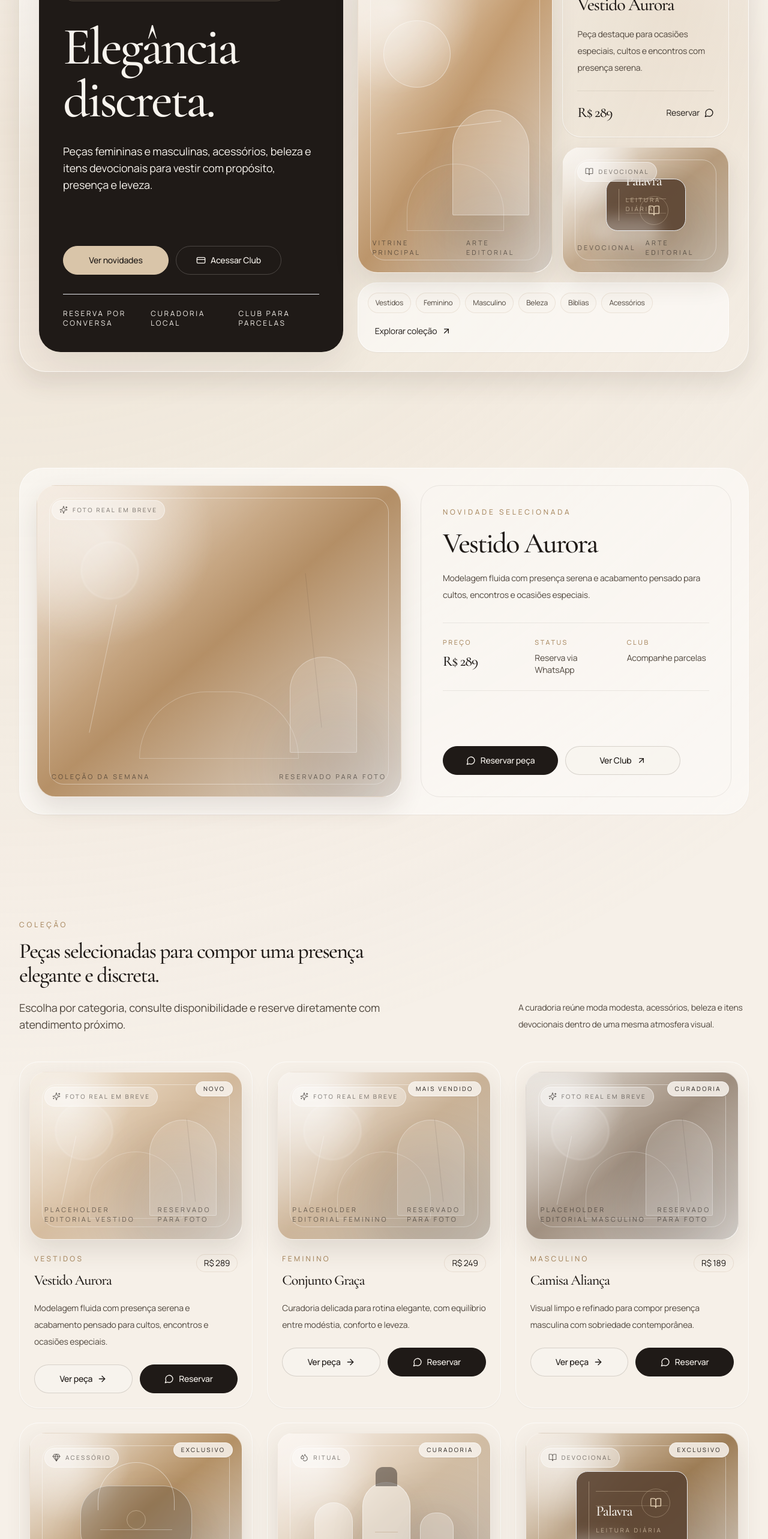
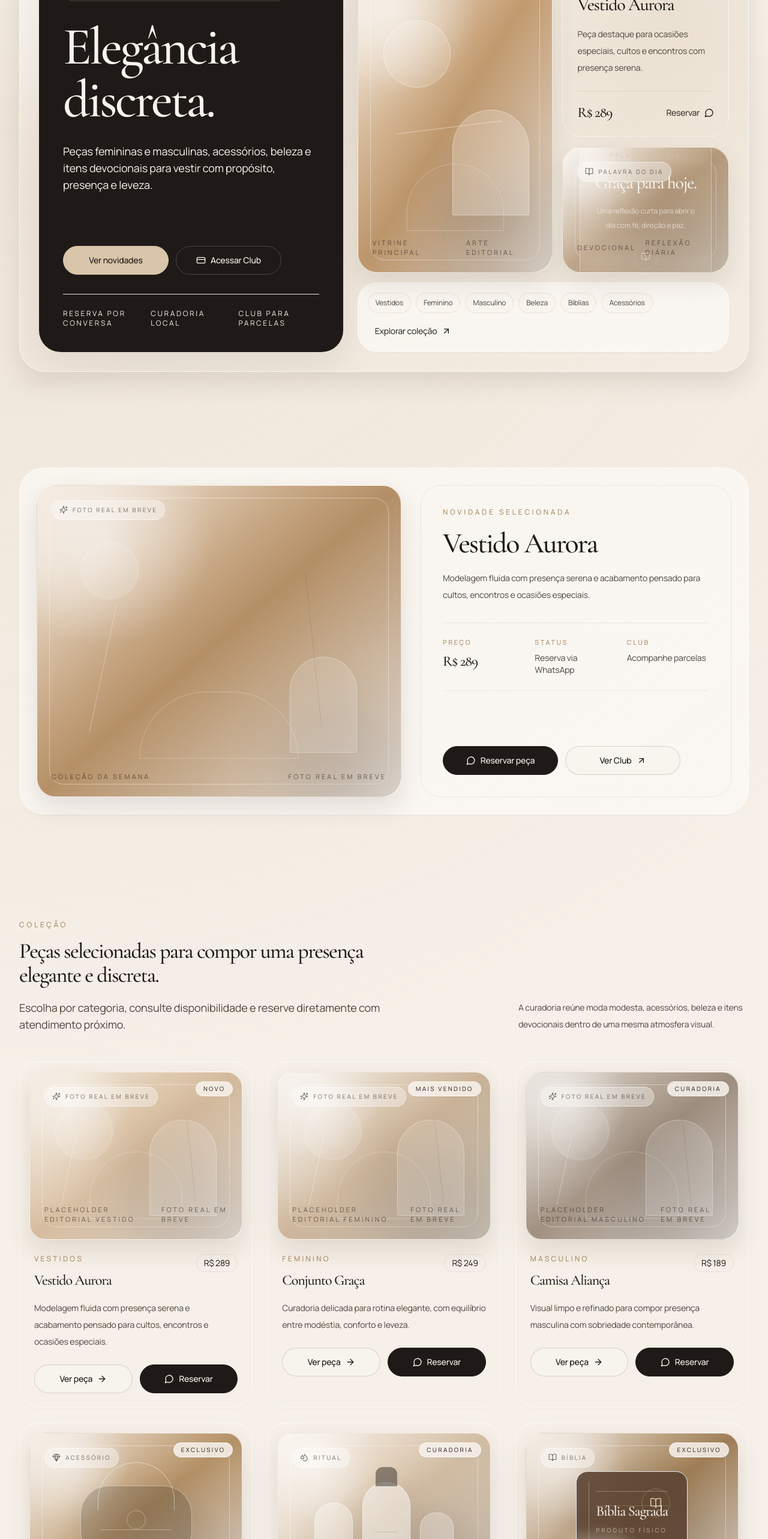
Before and after one commit to Juniorsilva-tech/Princessmel-boutique, a Next.js app: page / in a window 1280 px wide. Shown: the part 234-2800 px from the top of the page at 60% size. Built offline with nearby package versions, Linux system fonts and the light colour scheme.

Commit message:
Separate daily word and Bible product visuals

```diff
--- a/src/components/ui/editorial-placeholder.tsx
+++ b/src/components/ui/editorial-placeholder.tsx
@@ -5,10 +5,18 @@ import { cn } from "@/lib/utils";
 function getScene(label: string) {
   const normalized = label.toLowerCase();
 
-  if (normalized.includes("bíblia") || normalized.includes("devocional")) {
+  if (normalized.includes("palavra") || normalized.includes("devocional")) {
+    return {
+      kind: "dailyWord",
+      tag: "Palavra do dia",
+      Icon: BookOpen,
+    };
+  }
+
+  if (normalized.includes("bíblia") || normalized.includes("biblia")) {
     return {
       kind: "bible",
-      tag: "Devocional",
+      tag: "Bíblia",
       Icon: BookOpen,
     };
   }
@@ -69,6 +77,21 @@ export function EditorialPlaceholder({
       <div className="absolute -left-12 top-10 h-44 w-44 rounded-full bg-white/20 blur-2xl" />
       <div className="absolute -bottom-12 right-0 h-52 w-52 rounded-full bg-ink/10 blur-2xl" />
 
+      {scene.kind === "dailyWord" ? (
+        <div className="absolute inset-0 flex items-center justify-center px-7 py-8">
+          <div className="relative w-full max-w-[300px] rounded-[1.5rem] border border-white/35 bg-ink/62 p-6 text-center text-ivory shadow-velvet backdrop-blur-sm transition duration-500 group-hover:-translate-y-1 group-hover:scale-[1.015]">
+            <p className="text-[10px] uppercase tracking-[0.32em] text-champagne/80">Palavra do dia</p>
+            <p className="mt-5 font-serif text-3xl leading-tight">Graça para hoje.</p>
+            <p className="mx-auto mt-4 max-w-[220px] text-xs leading-6 text-ivory/70">
+              Uma reflexão curta para abrir o dia com fé, direção e paz.
+            </p>
+            <div className="mx-auto mt-5 flex h-10 w-10 items-center justify-center rounded-full border border-champagne/35 text-champagne">
+              <BookOpen className="h-4 w-4" />
+            </div>
+          </div>
+        </div>
+      ) : null}
+
       {scene.kind === "bible" ? (
         <div className="absolute inset-0 flex items-center justify-center px-10 pb-12 pt-8">
           <div className="relative h-[68%] w-[68%] max-w-[270px] rounded-[1.2rem] border border-ink/12 bg-[#5b4432]/90 shadow-velvet transition duration-500 group-hover:-rotate-2 group-hover:scale-[1.025]">
@@ -79,8 +102,8 @@ export function EditorialPlaceholder({
               <BookOpen className="h-5 w-5" />
             </div>
             <div className="absolute bottom-7 left-8 right-8">
-              <p className="font-serif text-2xl text-ivory">Palavra</p>
-              <p className="mt-2 text-[10px] uppercase tracking-[0.28em] text-champagne/80">Leitura diária</p>
+              <p className="font-serif text-2xl text-ivory">Bíblia Sagrada</p>
+              <p className="mt-2 text-[10px] uppercase tracking-[0.28em] text-champagne/80">Produto físico</p>
             </div>
           </div>
           <div className="absolute bottom-[21%] left-[18%] h-12 w-28 rounded-full bg-white/30 blur-md" />
@@ -135,7 +158,7 @@ export function EditorialPlaceholder({
 
       <div className="absolute inset-x-6 bottom-6 flex items-center justify-between gap-4 text-[11px] uppercase tracking-[0.28em] text-ink/60">
         <span>{label}</span>
-        <span>{scene.kind === "fashion" ? "Reservado para foto" : "Arte editorial"}</span>
+        <span>{scene.kind === "fashion" ? "Foto real em breve" : scene.kind === "dailyWord" ? "Reflexão diária" : scene.kind === "bible" ? "Produto físico" : "Arte editorial"}</span>
       </div>
     </div>
   );
```
